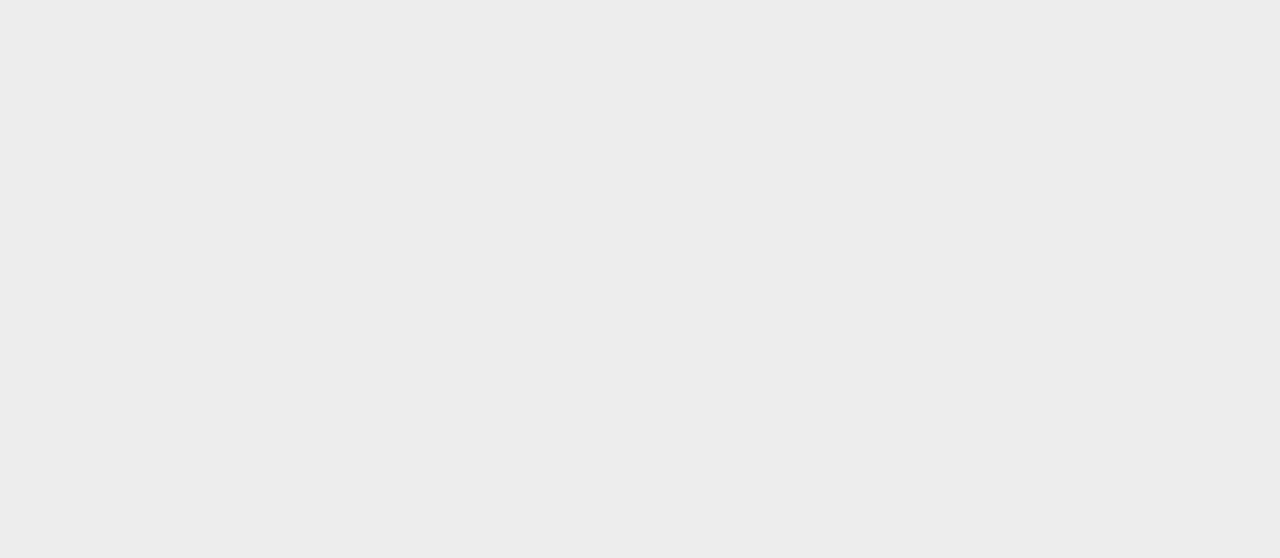
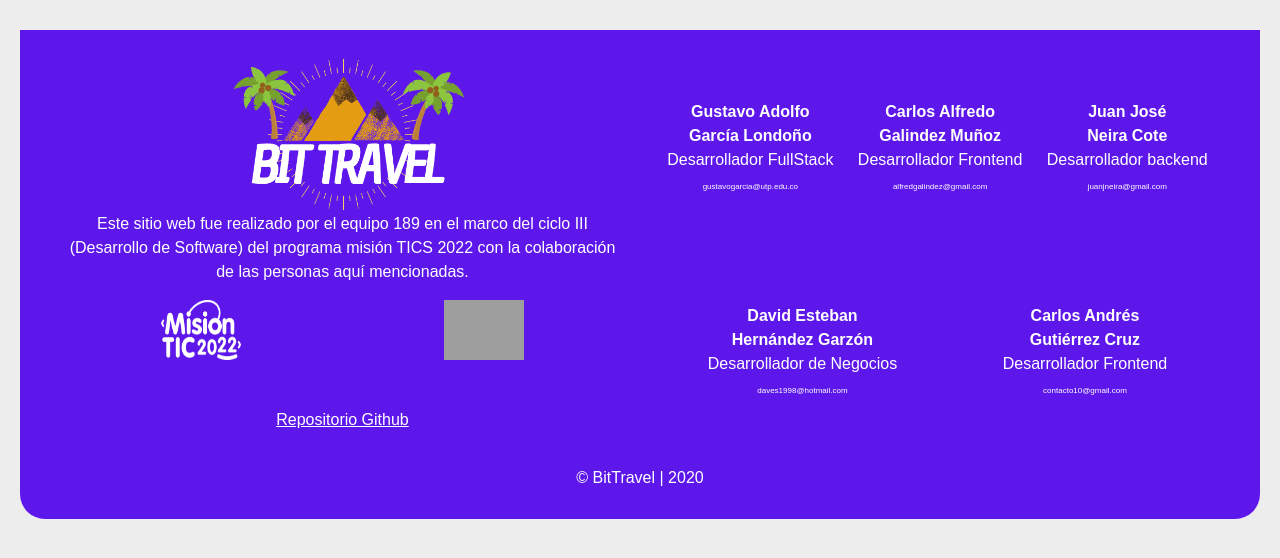
Before and after one commit to Grupo-189-Desarrollo-de-SW/semana-2-189, a Vue app: page / in a window 1280 px wide. Shown: the top 558 px of the page. Built offline with nearby package versions, Linux system fonts and the light colour scheme; grey boxes are pictures that could not be loaded.

Commit message:
Footer totalmente funcional

```diff
--- a/public/css/styles.css
+++ b/public/css/styles.css
@@ -1,6 +1,6 @@
 body{
     font-family: sans-serif;
-    width: 1200px;
+    max-width: 1240px;
     margin-right: auto;
     margin-left: auto;
     background-color: #ededed;
--- a/src/App.vue
+++ b/src/App.vue
@@ -1,6 +1,5 @@
 <template>
   <div id="app">
-
     <!-- Header -->
 
     <!-- Fin del Header -->
@@ -15,14 +14,54 @@
 
     <!-- Sección Footer -->
 
+    <footer-card :members="members"></footer-card>
     <!-- Fin sección Footer -->
-
   </div>
 </template>
 
 <script>
+import FooterCard from "./components/FooterCard";
 
 export default {
-  name: 'App',
-}
+  name: "App",
+  components: {
+    FooterCard,
+  },
+  data() {
+    return {
+      members: [
+        {
+          nombres: "Gustavo Adolfo",
+          apellidos:"García Londoño",
+          rol: "Desarrollador FullStack",
+          email:"gustavogarcia@utp.edu.co"
+        },
+        {
+          nombres: "Carlos Alfredo",
+          apellidos:"Galindez Muñoz",
+          rol: "Desarrollador Frontend",
+          email:"alfredgalindez@gmail.com"
+        },
+        {
+          nombres: "Juan José",
+          apellidos:"Neira Cote",
+          rol: "Desarrollador backend",
+          email:"juanjneira@gmail.com"
+        },
+        {
+          nombres: "David Esteban",
+          apellidos:"Hernández Garzón",
+          rol: "Desarrollador de Negocios",
+          email:"daves1998@hotmail.com"
+        },
+        {
+          nombres: "Carlos Andrés",
+          apellidos:"Gutiérrez Cruz",
+          rol: "Desarrollador Frontend",
+          email:"contacto10@gmail.com"
+        }
+      ],
+    };
+  },
+};
 </script>
--- /dev/null
+++ b/src/components/FooterCard.vue
@@ -0,0 +1,93 @@
+<template>
+  <footer class="page-footer text-white pt-4" style="margin-top: 30px;">
+    <!-- Footer Text -->
+    <div class="container-fluid text-center">
+      <!-- Grid row -->
+      <div class="row">
+        <!-- Grid column -->
+        <div
+          class="col-md-6 mt-md-0 mt-3 text-center"
+          style="margin-bottom: 30px;"
+        >
+          <!-- Content -->
+          <img src="../../public/images/logo_footer.png" width="250" />
+          <p>
+            Este sitio web fue realizado por el equipo 189 en el marco del ciclo
+            III (Desarrollo de Software) del programa misión TICS 2022 con la
+            colaboración de las personas aquí mencionadas.
+          </p>
+          <div class="d-flex justify-content-around flex-wrap">
+            <img
+              alt="Logo Mision TIC 2022"
+              src="../../public/images/misiontic_logo.png"
+              width="80px"
+            />
+            <img
+              alt="Logo MinTIC"
+              src="https://www.mintic.gov.co/portal/604/channels-507_logo_nuevo.png"
+              height="60px"
+            />
+          </div>
+          <br />
+          <br />
+          <a
+            style="color: white; text-align: center;"
+            href="https://github.com/Grupo-189-Desarrollo-de-SW/semana-2-189"
+            target="_blank"
+            >Repositorio Github</a
+          >
+        </div>
+        <!-- Grid column -->
+        <!-- Grid column -->
+        <div class="col-md-6 mb-md-0 mb-3 d-flex flex-wrap justify-content-around align-items-center">
+          <!-- Content -->
+          <div class="text-center px-2" v-for="item in members" :key="item.id">
+            <p>
+              <strong>{{item.nombres}}<br />{{item.apellidos}}</strong
+              ><br />{{item.rol}}<br /><span class="texto_peque"
+                >{{item.email}}</span
+              >
+            </p>
+          </div>
+        </div>
+        <!-- Grid column -->
+      </div>
+      <!-- Grid row -->
+    </div>
+    <!-- Footer Text -->
+
+    <!-- Copyright -->
+    <div class="footer-copyright text-center py-1">
+      © BitTravel | 2020
+    </div>
+    <!-- Copyright -->
+  </footer>
+</template>
+
+<script>
+export default {
+  name: "FooterCard",
+  props: {
+    members: Array,
+  },
+};
+</script>
+
+<style scoped>
+footer {
+  background-color: #5e17eb;
+  color: white;
+  overflow: hidden;
+  border-radius: 0 0 25px 25px;
+  padding: 25px;
+}
+
+a {
+  cursor: pointer;
+  text-decoration: underline;
+}
+
+.texto_peque {
+    font-size: 50%;
+}
+</style>
```
Also changed, not shown: src/components/TeamCard.vue (+19 -4 lines), public/images/logo_footer.png (added), public/images/misiontic_logo.png (added).
